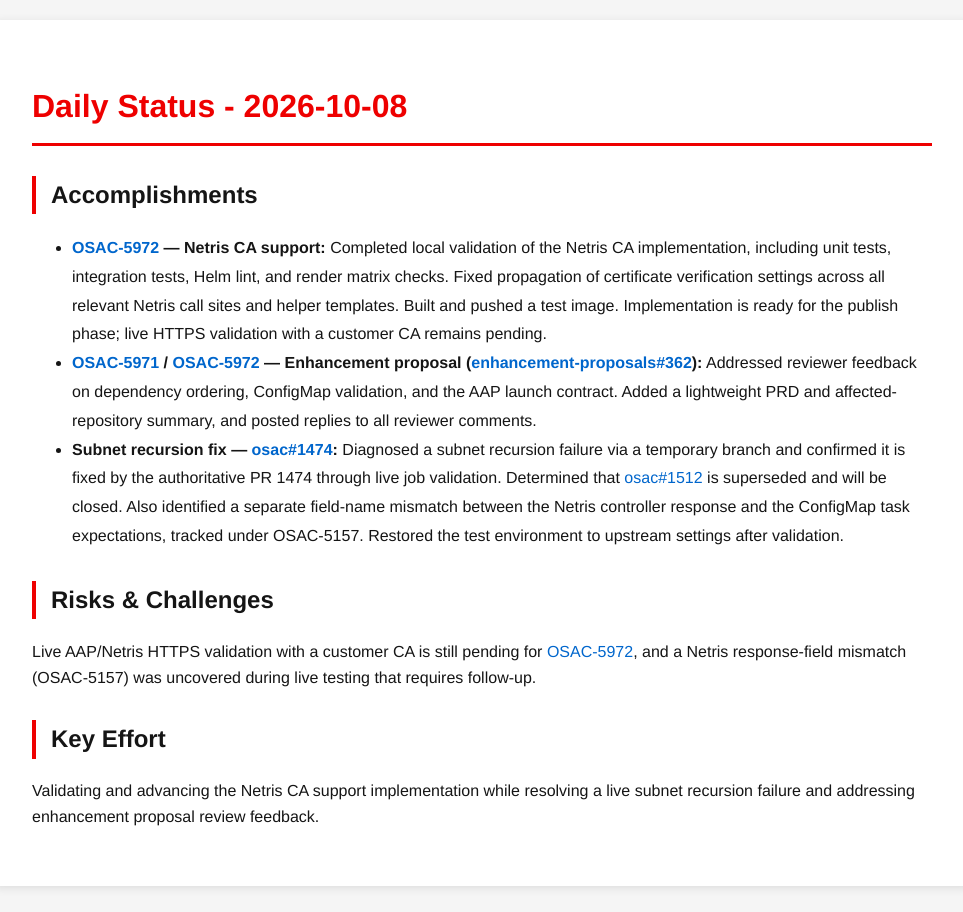
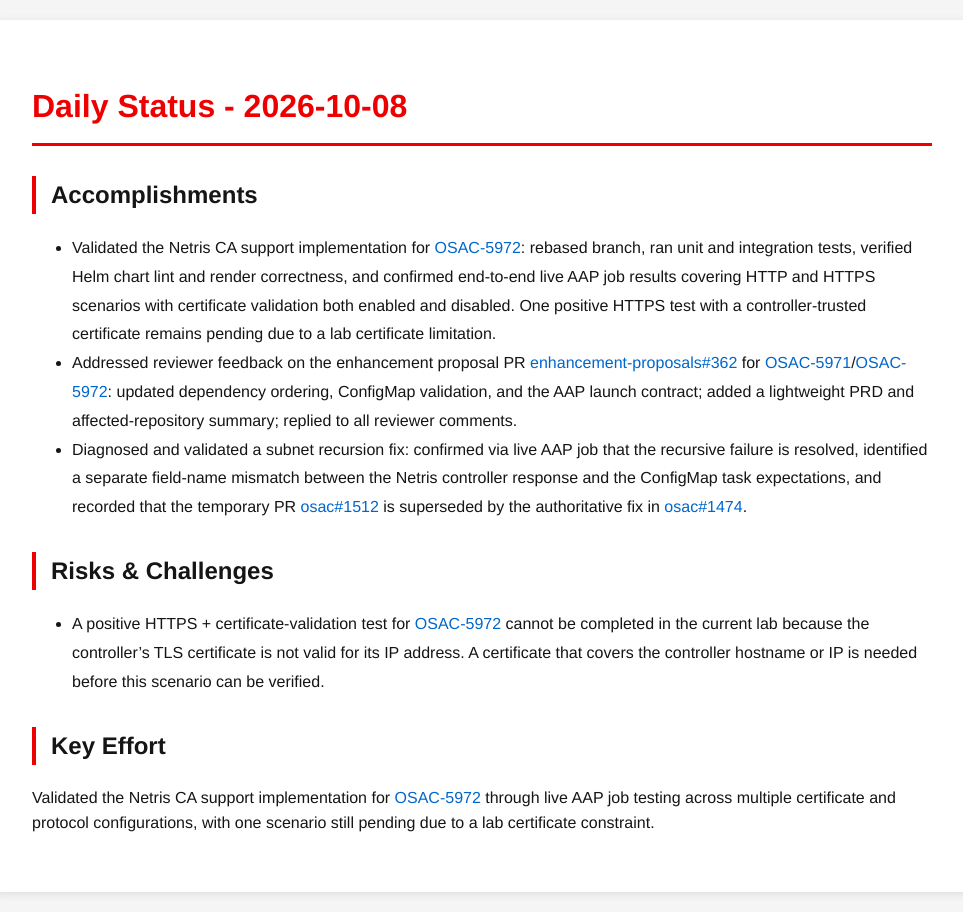
Before and after one commit to tzvatot/daily-status, a Jekyll site: the page built from 2026-10-08.md, in a window 1280 px wide. Shown: the whole page, without its empty margins (158-1121 px from the left). Built offline with Jekyll 4.4.1, drawn with Linux system fonts in a browser that asks for light colours.

Commit message:
Daily status update - 2026-10-08

```diff
--- a/2026-10-08.md
+++ b/2026-10-08.md
@@ -7,12 +7,12 @@
 # Daily Status - 2026-10-08
 
 ## Accomplishments
-- **[OSAC-5972](https://redhat.atlassian.net/browse/OSAC-5972) — Netris CA support:** Completed local validation of the Netris CA implementation, including unit tests, integration tests, Helm lint, and render matrix checks. Fixed propagation of certificate verification settings across all relevant Netris call sites and helper templates. Built and pushed a test image. Implementation is ready for the publish phase; live HTTPS validation with a customer CA remains pending.
-- **[OSAC-5971](https://redhat.atlassian.net/browse/OSAC-5971) / [OSAC-5972](https://redhat.atlassian.net/browse/OSAC-5972) — Enhancement proposal ([enhancement-proposals#362](https://github.com/osac-project/enhancement-proposals/pull/362)):** Addressed reviewer feedback on dependency ordering, ConfigMap validation, and the AAP launch contract. Added a lightweight PRD and affected-repository summary, and posted replies to all reviewer comments.
-- **Subnet recursion fix — [osac#1474](https://github.com/osac-project/osac/pull/1474):** Diagnosed a subnet recursion failure via a temporary branch and confirmed it is fixed by the authoritative PR 1474 through live job validation. Determined that [osac#1512](https://github.com/osac-project/osac/pull/1512) is superseded and will be closed. Also identified a separate field-name mismatch between the Netris controller response and the ConfigMap task expectations, tracked under OSAC-5157. Restored the test environment to upstream settings after validation.
+- Validated the Netris CA support implementation for [OSAC-5972](https://redhat.atlassian.net/browse/OSAC-5972): rebased branch, ran unit and integration tests, verified Helm chart lint and render correctness, and confirmed end-to-end live AAP job results covering HTTP and HTTPS scenarios with certificate validation both enabled and disabled. One positive HTTPS test with a controller-trusted certificate remains pending due to a lab certificate limitation.
+- Addressed reviewer feedback on the enhancement proposal PR [enhancement-proposals#362](https://github.com/osac-project/enhancement-proposals/pull/362) for [OSAC-5971](https://redhat.atlassian.net/browse/OSAC-5971)/[OSAC-5972](https://redhat.atlassian.net/browse/OSAC-5972): updated dependency ordering, ConfigMap validation, and the AAP launch contract; added a lightweight PRD and affected-repository summary; replied to all reviewer comments.
+- Diagnosed and validated a subnet recursion fix: confirmed via live AAP job that the recursive failure is resolved, identified a separate field-name mismatch between the Netris controller response and the ConfigMap task expectations, and recorded that the temporary PR [osac#1512](https://github.com/osac-project/osac/pull/1512) is superseded by the authoritative fix in [osac#1474](https://github.com/osac-project/osac/pull/1474).
 
 ## Risks & Challenges
-Live AAP/Netris HTTPS validation with a customer CA is still pending for [OSAC-5972](https://redhat.atlassian.net/browse/OSAC-5972), and a Netris response-field mismatch (OSAC-5157) was uncovered during live testing that requires follow-up.
+- A positive HTTPS + certificate-validation test for [OSAC-5972](https://redhat.atlassian.net/browse/OSAC-5972) cannot be completed in the current lab because the controller's TLS certificate is not valid for its IP address. A certificate that covers the controller hostname or IP is needed before this scenario can be verified.
 
 ## Key Effort
-Validating and advancing the Netris CA support implementation while resolving a live subnet recursion failure and addressing enhancement proposal review feedback.
+Validated the Netris CA support implementation for [OSAC-5972](https://redhat.atlassian.net/browse/OSAC-5972) through live AAP job testing across multiple certificate and protocol configurations, with one scenario still pending due to a lab certificate constraint.
```
